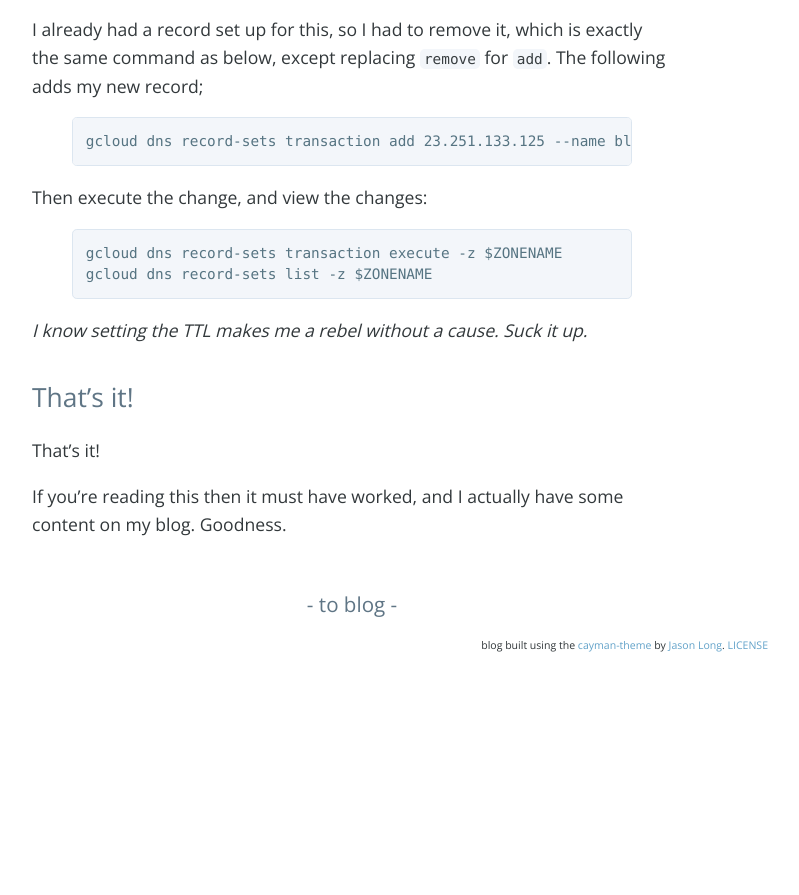
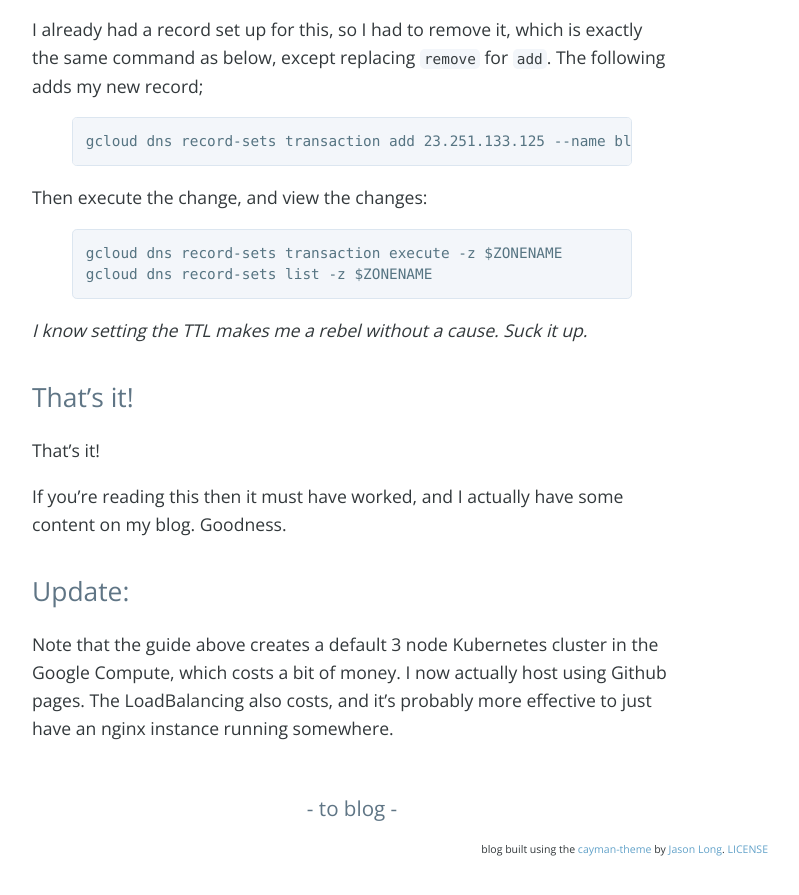
Before and after one commit to surminus/surminus.github.io, a Jekyll site: the page built from _posts/2016-09-11-updating-this-blog-in-google-container-engine.md, in a window 1280 px wide and 900 px high, scrolled down 2808 px. Shown: the top 895 px of the window, without its empty margins (288-1087 px from the left). Built offline with Jekyll 4.4.1, drawn with Linux system fonts in a browser that asks for light colours; before the commit the page ends 3504 px from its top, so only the background shows below that.

Commit message:
Post update

```diff
--- a/_posts/2016-09-11-updating-this-blog-in-google-container-engine.md
+++ b/_posts/2016-09-11-updating-this-blog-in-google-container-engine.md
@@ -130,3 +130,9 @@ gcloud dns record-sets list -z $ZONENAME
 That's it!
 
 If you're reading this then it must have worked, and I actually have some content on my blog. Goodness.
+
+## Update:
+
+Note that the guide above creates a default 3 node Kubernetes cluster in the Google Compute,
+which costs a bit of money. I now actually host using Github pages. The LoadBalancing also costs,
+and it's probably more effective to just have an nginx instance running somewhere.
```
Also changed, not shown: 9 other files.
